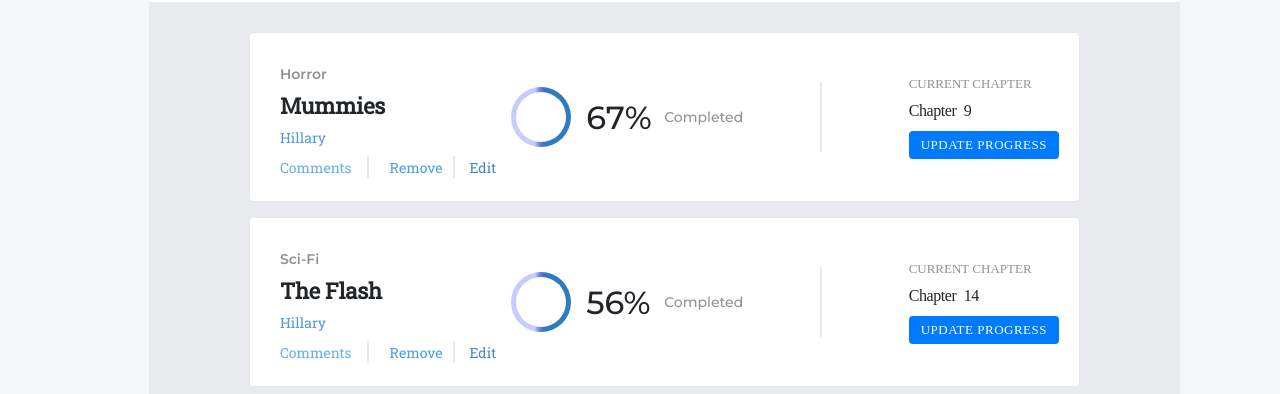
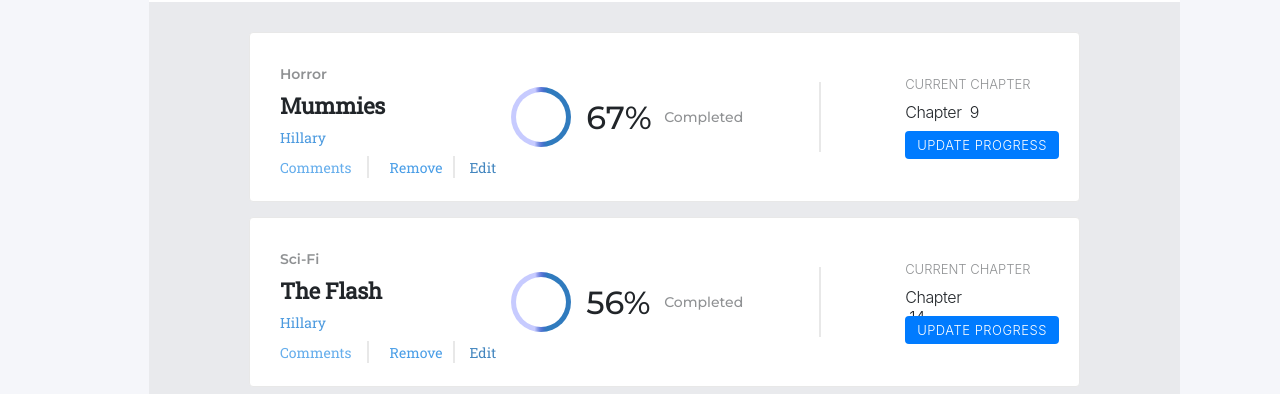
Before and after one commit to imhilla/Bookstore, a React (Create React App) app: page / in a window 1280 px wide. Shown: the part 242-636 px from the top of the page. Built offline with nearby package versions, Linux system fonts and the light colour scheme.

Commit message:
add css fix

```diff
--- a/src/App.css
+++ b/src/App.css
@@ -331,7 +331,6 @@
   width: 126px;
   height: 18px;
   opacity: 0.5;
-  font-family: RobotoSlab;
   font-size: 13px;
   font-weight: 300;
   font-stretch: normal;
@@ -344,7 +343,6 @@
 .Current-Lesson {
   width: 75px;
   height: 21px;
-  font-family: RobotoSlab;
   font-size: 16px;
   font-weight: 300;
   font-stretch: normal;
@@ -355,7 +353,6 @@
 }
 
 .Update-progress {
-  font-family: RobotoSlab;
   font-size: 13px;
   font-weight: 300;
   font-stretch: normal;
```
